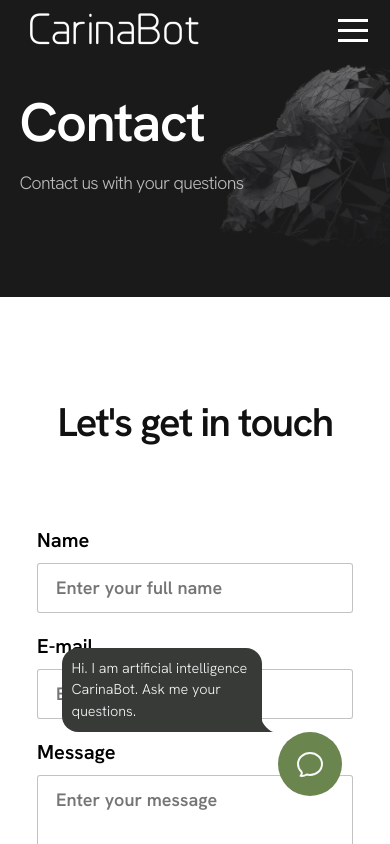
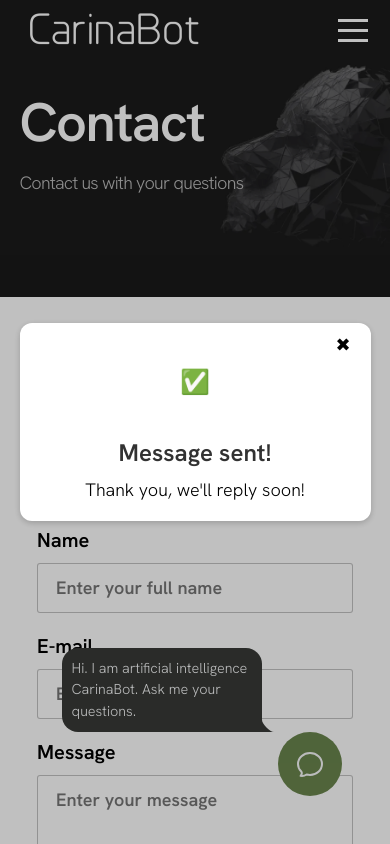
Before and after one commit to ExodusUA/carinabot, a React (Create React App) app: page /contact in a window 390 px wide. Shown: the top 844 px of the page. Built offline with nearby package versions, Linux system fonts and the light colour scheme.

Commit message:
window fix

```diff
--- a/src/Pages/Contact/Contact.jsx
+++ b/src/Pages/Contact/Contact.jsx
@@ -16,7 +16,7 @@ function Contact() {
     const [name, setName] = useState('')
     const [email, setEmail] = useState('')
     const [message, setMessage] = useState('')
-    const [status, setStatus] = useState(false)
+    const [status, setStatus] = useState(true)
 
 
     function sendEmail() {
--- a/src/Popups/Notification/Notification.css
+++ b/src/Popups/Notification/Notification.css
@@ -59,3 +59,10 @@
 .notification p {
     text-align: center;
 }
+
+@media (max-width: 490px) {
+    .notification {
+        min-width: 90vw;
+        left: 5vw;
+    }
+}
```
